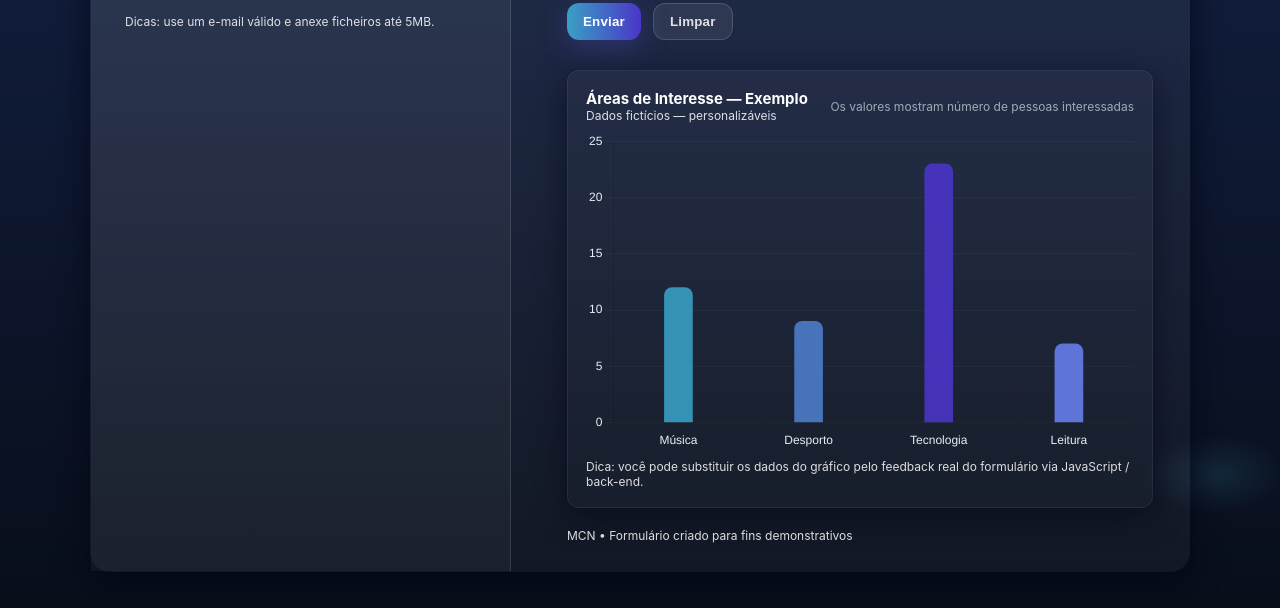
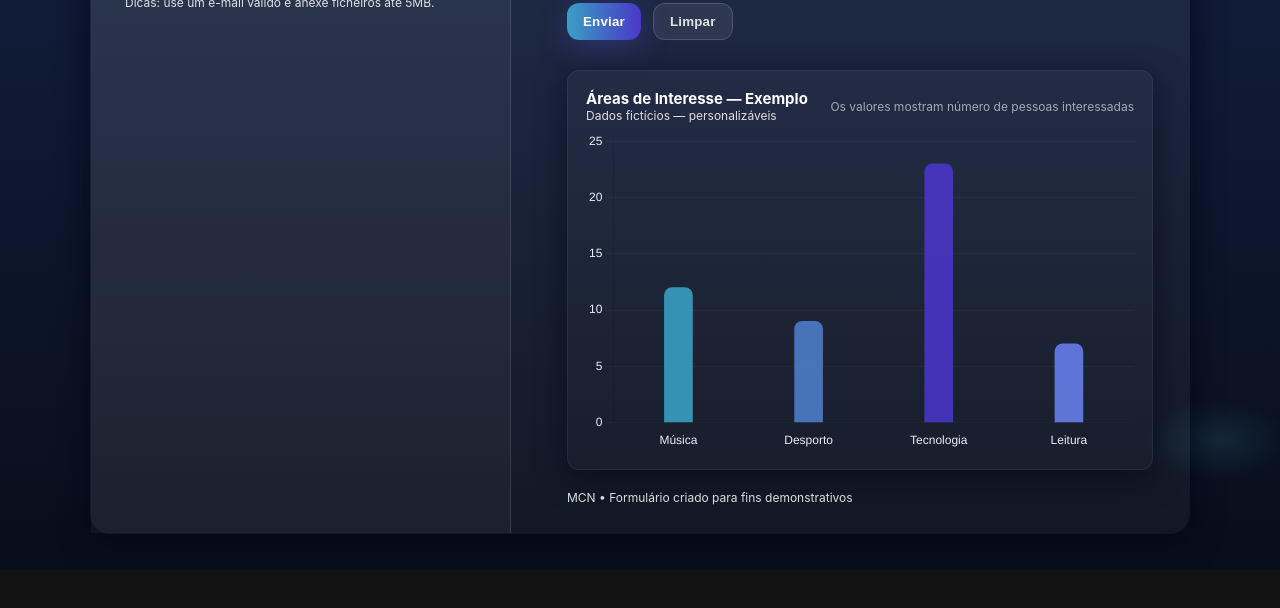
Before and after one commit to MCN890/DPWHTML, a plain HTML site: page formulário.html in a window 1280 px wide. Shown: the part 728-1336 px from the top of the page. After the commit the page ends 1298 px from the top, so only its background shows below. Drawn offline with nearby package versions, Linux system fonts and the light colour scheme.

Commit message:
Update formulário.html

```diff
--- a/formulário.html
+++ b/formulário.html
@@ -220,8 +220,6 @@
         </div>
         <div class="chart-wrap">
           <canvas id="barChart" role="img" aria-label="Gráfico de barras com as áreas de interesse"></canvas>
-        </div>
-        <div class="note" style="margin-top:8px;">Dica: você pode substituir os dados do gráfico pelo feedback real do formulário via JavaScript / back-end.</div>
       </section>
 
       <footer class="small">MCN • Formulário criado para fins demonstrativos</footer>
```
